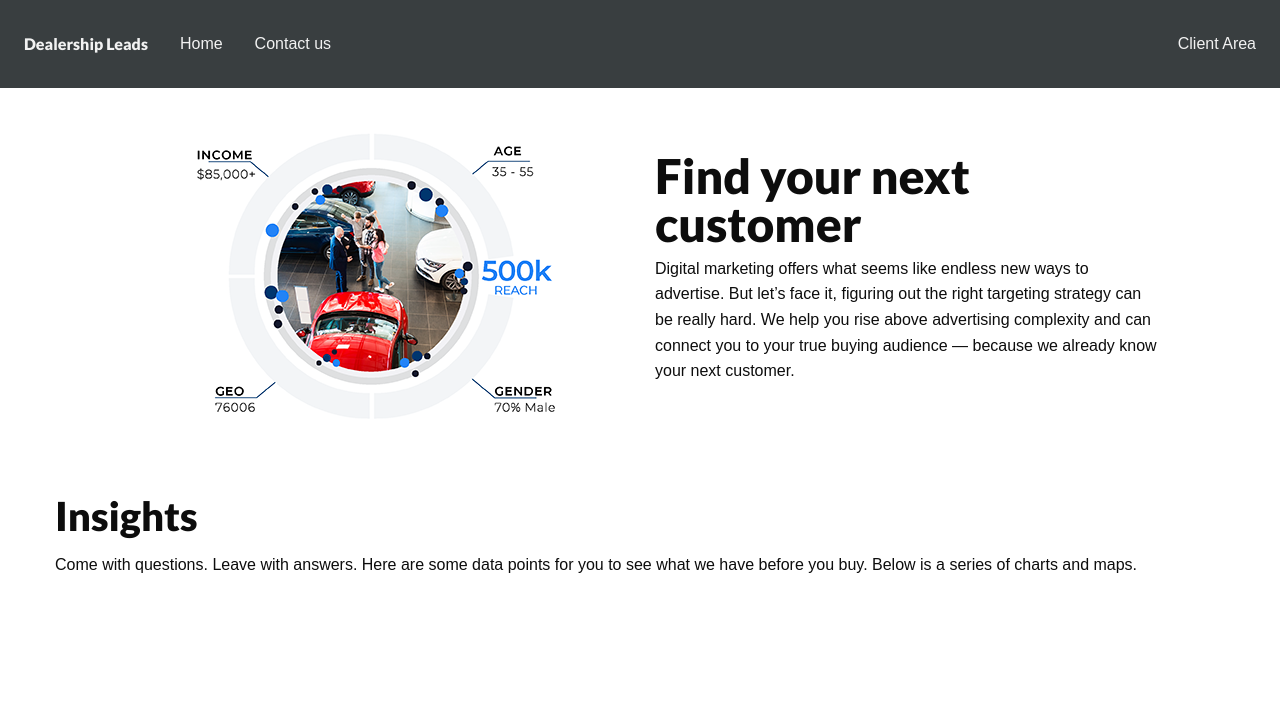
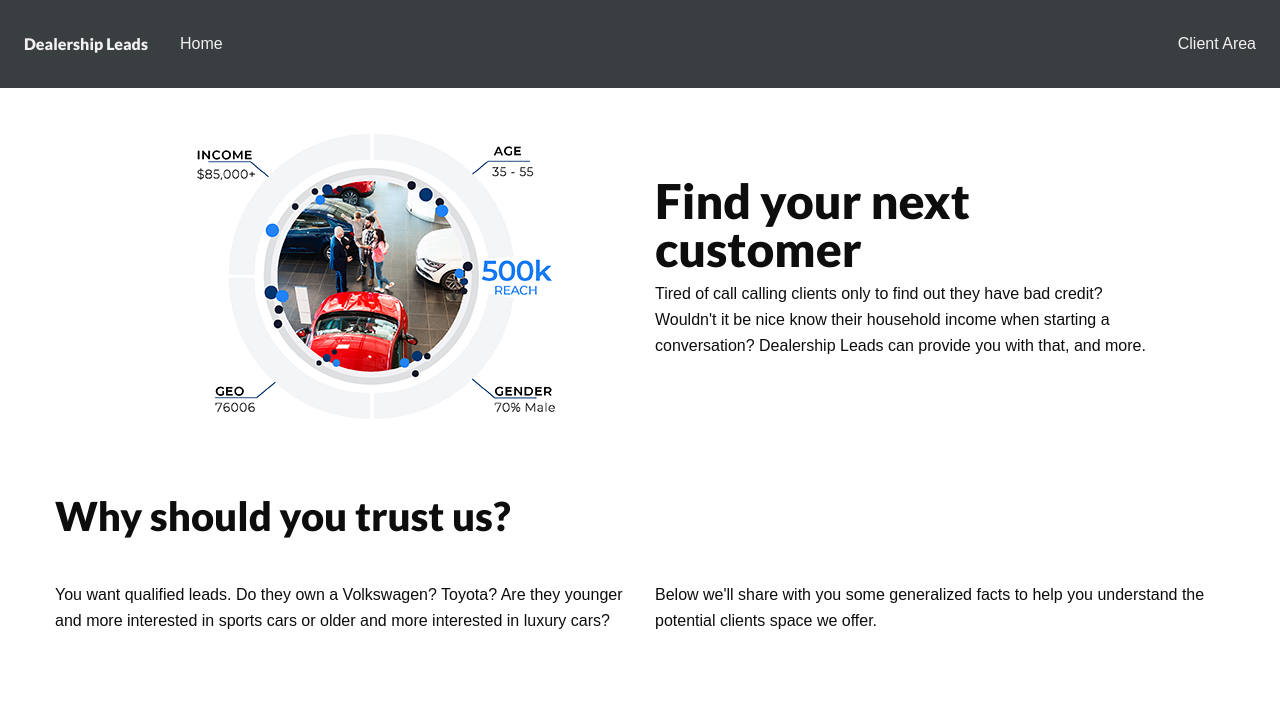
Before and after one commit to ChiqueCode/car_dealerships_dream, a Flask app: page / in a window 1280 px wide. Shown: the top 710 px of the page. Run offline with Flask 2, Linux system fonts and the light colour scheme; data that the repository does not hold is empty; a map, chart or similar area stays blank; parts of the project's set-up code (start-up, migrations or seed data) failed here and were passed over; some libraries are stand-ins or nearby versions.

Commit message:
♻️ "Audience" is now "Potential Clients"

```diff
--- a/static/js/charts.js
+++ b/static/js/charts.js
@@ -15,7 +15,7 @@ function ageChart() {
   d3.json(ageURL).then(function(response) {
     var trace = {
       type: "scatter",
-      name: "Audience Count by Age",
+      name: "Potential Clients by Age",
       x: response.map(data => data.AgeBin),
       y: response.map(data => data.AudienceCount),
       line: {
@@ -43,7 +43,7 @@ function ageChart() {
     };
     var data = [trace];
     var layout = {
-      title: "Audience Count by Age"
+      title: "Potential Clients by Age"
     };
     Plotly.newPlot("ageChart", data, layout);
   });
@@ -55,7 +55,7 @@ function genderChart() {
   d3.json(genderURL).then(function(response) {
     var trace = {
       type: "scatter",
-      name: "Audience Count by Gender",
+      name: "Potential Clients by Gender",
       x: response.map(data => data.Gender),
       y: response.map(data => data.AudienceCount),
       line: {
@@ -83,7 +83,7 @@ function genderChart() {
     };
     var data = [trace];
     var layout = {
-      title: "Audience Count by Gender"
+      title: "Potential Clients by Gender"
     };
     Plotly.newPlot("genderChart", data, layout);
   });
@@ -95,7 +95,7 @@ function creditScoreChart() {
   d3.json(creditScoreURL).then(function(data) {
     var data = [data];
     var layout = {
-      title: "Audience Count by Credit Score"
+      title: "Potential Clients by Credit Score"
     };
     Plotly.plot("creditScoreChart", data, layout);
   });
@@ -107,7 +107,7 @@ function houseHoldChart() {
   d3.json(houseHoldURL).then(function(data) {
     var data = [data];
     var layout = {
-      title: "Audience Count by Household Income"
+      title: "Potenial Clients by Household Income"
     };
     Plotly.plot("householdIncomeChart", data, layout);
   });
--- a/templates/index.html
+++ b/templates/index.html
@@ -34,7 +34,6 @@
         <ul class="menu">
           <li class="menu-text">Dealership Leads</li>
           <li><a href="/">Home</a></li>
-          <li><a href="#">Contact us</a></li>
         </ul>
       </div>
       <div class="top-bar-right">
@@ -52,11 +51,7 @@
       <div class="cell medium-7 large-5">
         <h1>Find your next customer</h1>
         <p>
-          Digital marketing offers what seems like endless new ways to
-          advertise. But let’s face it, figuring out the right targeting
-          strategy can be really hard. We help you rise above advertising
-          complexity and can connect you to your true buying audience — because
-          we already know your next customer.
+          Tired of call calling clients only to find out they have bad credit? Wouldn't it be nice know their household income when starting a conversation? Dealership Leads can provide you with that, and more.
         </p>
       </div>
     </div>
@@ -64,12 +59,21 @@
     <div class="grid-container">
       <div class="grid-x grid-padding-x grid-padding-y">
         <section class="cell large-12">
-          <h2 id="insights">Insights</h2>
-          <p>
-            Come with questions. Leave with answers. Here are some data points
-            for you to see what we have before you buy. Below is a series of
-            charts and maps.
-          </p>
+          <h2>Why should you trust us?</h2>
+        </section>
+        <section class="cell medium-6 large-6">
+          <p>You want qualified leads. Do they own a Volkswagen? Toyota? Are they younger and more interested in sports cars or older and more interested in luxury cars?</p>
+        </section>
+        <section class="cell medium-6 large-6">
+          <p>Below we'll share with you some generalized facts to help you understand the potential clients space we offer.</p>
+        </section>
+        <section class="cell large-6">
+          <!-- D3 Credit Score Chart -->
+          <div id="creditScoreChart"></div>
+        </section>
+        <section class="cell large-6">
+          <!-- D3 Household Income Chart -->
+          <div id="householdIncomeChart"></div>
         </section>
         <section class="cell large-6">
           <!-- D3 Age Chart -->
@@ -79,21 +83,13 @@
           <!-- D3 Gender Chart -->
           <div id="genderChart"></div>
         </section>
-        <section class="cell large-6">
-          <!-- D3 Credit Score Chart -->
-          <div id="creditScoreChart"></div>
-        </section>
-        <section class="cell large-6">
-          <!-- D3 Household Income Chart -->
-          <div id="householdIncomeChart"></div>
-        </section>
       </div>
     </div>
 
     <div class="grid-container">
       <div class="grid-x grid-padding-x grid-padding-y">
         <section class="cell large-12">
-          <h2 id="audience">Audience Spread</h2>
+          <h2>Audience Spread</h2>
           <p>
             Come with questions. Leave with answers. Here are some data points
             for you to see what we have before you buy. Below is a series of
@@ -110,7 +106,7 @@
     <div class="grid-container">
       <div class="grid-x grid-padding-x grid-padding-y">
         <section class="cell large-12">
-          <h2 id="calltoaction">Buy Now</h2>
+          <h2>Buy Now</h2>
           <p>
             Fill our the form below to purchase the leads for your dealership.
           </p>
@@ -159,10 +155,10 @@
       <div class="cell medium-7 large-5 text-center">
         <h3>Site Created with ❤️ by:</h3>
         <ul>
+          <li><a href="#"></a>Monica Raj</li>
+          <li><a href="#"></a>SM</li>
+          <li><a href="#"></a>Amit Patel</li>
           <li><a href="https://chique.dev/">Kseniya Bogoslavskaya</a></li>
-          <li><a href=""></a>Monica Raj</li>
-          <li><a href=""></a>SM</li>
-          <li><a href=""></a>Amit Patel</li>
         </ul>
       </div>
       <div class="cell medium-5 large-5">
```
Also changed, not shown: templates/client-area.html (+5 -6 lines), README.md.
